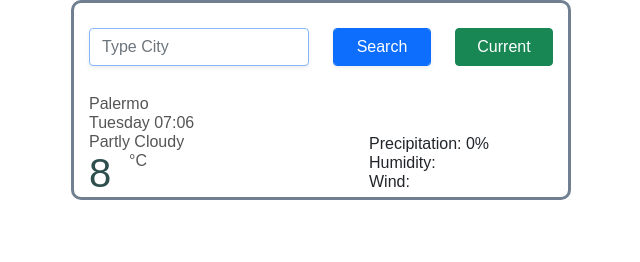
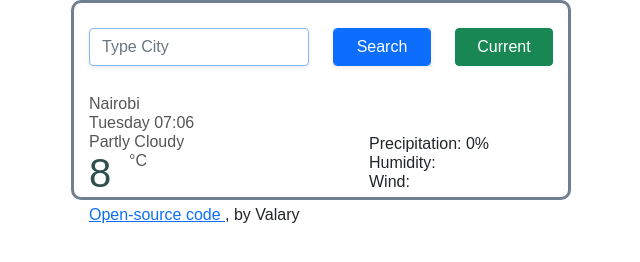
Before and after one commit to valaryabuga/val, a website built with Parcel: page index.html in a window 1280 px wide. Shown: the whole page, without its empty margins (319-959 px from the left). Built offline with nearby package versions, Linux system fonts and the light colour scheme; no server answers.

Commit message:
Update index.html

```diff
--- a/index.html
+++ b/index.html
@@ -50,7 +50,7 @@
       <div class="current-city" >
         <ul>
 
-          <li id="city">Palermo</li>
+          <li id="city">Nairobi</li>
           <li id="date"> </li>
           <li id="description">Partly Cloudy</li>
           <li id="temperature">8</li>
@@ -68,6 +68,15 @@
          <li> Wind: <span id="wind"></span></li>
        </ul>
       </div>
+           <div class="link">
+      <a
+        href=""
+        class="links"
+      >
+        Open-source code
+      </a>
+      , by Valary
+    </div>
 
 
     <script src="src/index.js"></script>
```
